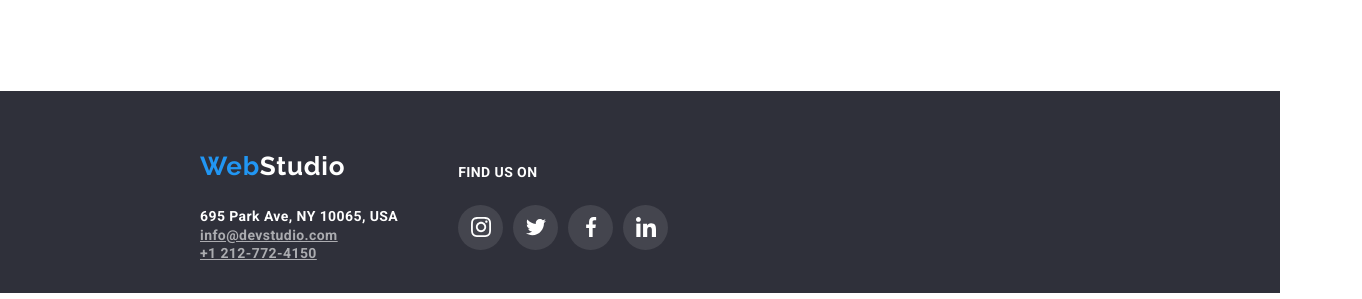
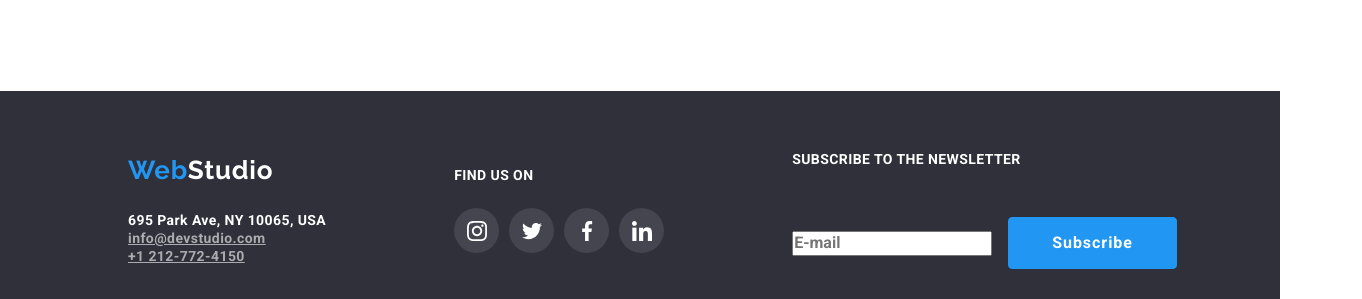
Before and after one commit to chiri03/goit-markup-hw-06, a plain HTML site: page index.html in a window 1280 px wide. Shown: the part 2493-2792 px from the top of the page, 1362 px wide, since content can reach past the window. Drawn offline with nearby package versions, Linux system fonts and the light colour scheme; a web font is replaced by a local one.

Commit message:
add subscribe section

```diff
--- a/index.html
+++ b/index.html
@@ -468,6 +468,8 @@
 
       <!-- footer section -->
       <footer class="subsol">
+        <!-- address and logo section -->
+
         <div class="footer-direction">
           <div class="footer-address">
             <p class="footer-logo">
@@ -491,6 +493,9 @@
               </li>
             </ul>
           </div>
+
+          <!-- social icons section -->
+
           <div class="footer-social-icons">
             <p class="find-us-p">Find us on</p>
             <ul class="social-icons-list">
@@ -532,6 +537,17 @@
               </li>
             </ul>
           </div>
+
+          <!-- plase to subscribe sections -->
+          <div class="footer-social-icons">
+            <form>
+              <h2 class="subscribe-title">Subscribe to the newsletter</h2>
+              <input type="email" name="email" placeholder="E-mail" />
+              <button type="submit" class="button footer-buttom">
+                Subscribe
+              </button>
+            </form>
+          </div>
         </div>
       </footer>
     </div>
--- a/style/style.css
+++ b/style/style.css
@@ -487,6 +487,7 @@ ul {
 .customers {
   width: 1170px;
   height: 184px;
+  margin: 0% 15%;
 }
 
 .customer-section {
@@ -538,7 +539,6 @@ ul {
 }
 
 .find-us-p {
-  font-family: "Roboto";
   font-style: normal;
   font-weight: var(--fontWeight);
   font-size: 14px;
@@ -576,17 +576,31 @@ ul {
 .footer-direction {
   display: flex;
   align-items: center;
-  justify-content: flex-start;
 }
 
 .footer-social-icons {
   display: flex;
   flex-direction: column;
-  margin-left: 60px;
+  margin-left: 10%;
 }
 
 .footer-address {
-  margin-left: 200px;
+  margin-left: 10%;
+}
+
+.subscribe-title {
+  color: var(--white);
+  font-style: var(--fontWeight);
+  font-size: 14px;
+  line-height: 16px;
+  letter-spacing: 0.03em;
+  text-transform: uppercase;
+  padding-bottom: 20px;
+}
+
+.footer-buttom {
+  padding: 10px 43px;
+  margin-left: 12px;
 }
 
 .modal {
```
